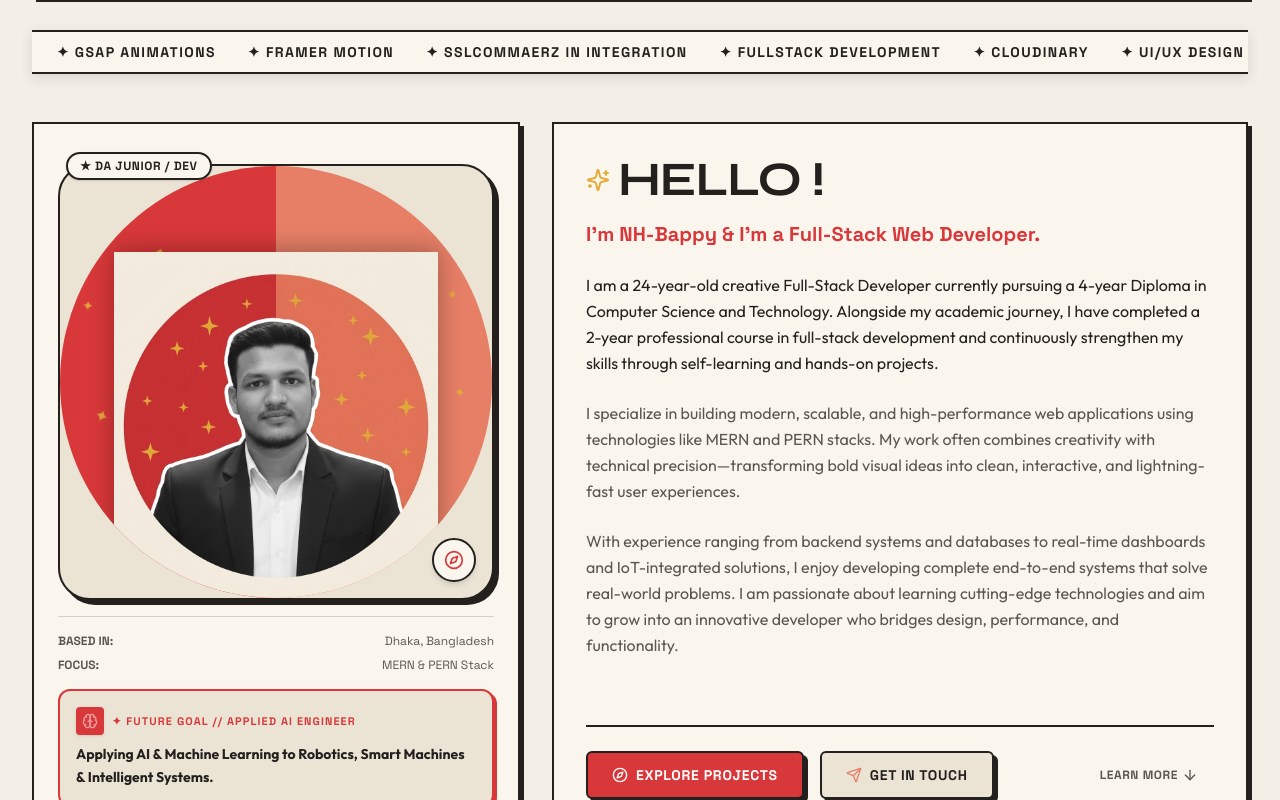
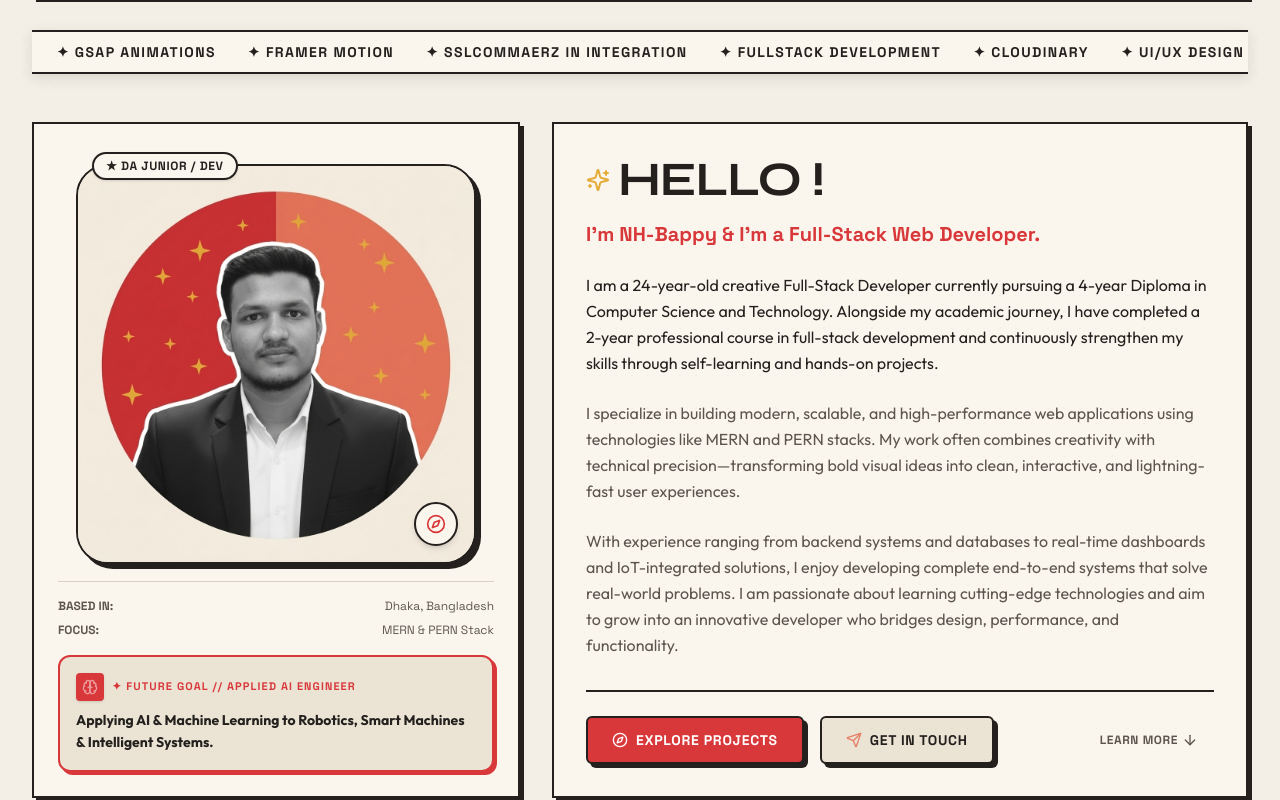
Before and after one commit to NH-Bappy/portfolio, a React (Vite) app: page / in a window 1280 px wide. Shown: the part 688-1488 px from the top of the page. Built offline with nearby package versions, Linux system fonts and the light colour scheme; the HTML template or start-up script is replaced by a standard one.

Commit message:
feat(hero): replace profile picture with user uploaded image and clean up avatar frame

```diff
--- a/src/components/Hero.jsx
+++ b/src/components/Hero.jsx
@@ -105,54 +105,23 @@ export default function Hero() {
           >
             <div className="retro-card p-5 sm:p-6 flex-1 flex flex-col justify-between relative group">
 
-              {/* Illustration Avatar (Exact Retro Poster Style) */}
-              <div className="relative my-4 w-full max-w-[360px] sm:max-w-[420px] lg:max-w-[450px] mx-auto flex flex-col items-center justify-center">
+              {/* Illustration Avatar Frame */}
+              <div className="relative my-4 w-full max-w-[340px] sm:max-w-[380px] lg:max-w-[400px] aspect-square mx-auto flex flex-col items-center justify-center">
 
                 {/* Top-Left Badge */}
-                <div className="absolute -top-3 left-2 z-20">
+                <div className="absolute -top-3 left-2 sm:left-4 z-20">
                   <span className="px-3 py-1 bg-[var(--color-card)] text-[var(--color-text-main)] border-2 border-[var(--color-border)] rounded-full font-tech font-bold text-[10px] sm:text-xs uppercase tracking-wider shadow-sm flex items-center gap-1">
                     ★ DA JUNIOR / DEV
                   </span>
                 </div>
 
-                {/* Outer Cream Card Box */}
-                <div className="relative w-full rounded-[24px] sm:rounded-[32px] border-2 border-[var(--color-border)] bg-[var(--color-card-secondary)] shadow-[5px_5px_0px_var(--color-border)] overflow-hidden">
-
-                  {/* Inner Split Circle with Sparkles */}
-                  <div className="relative w-full aspect-square rounded-full overflow-hidden m-0">
-
-                    {/* Split Background: Left = Crimson, Right = Salmon */}
-                    <div className="absolute inset-0 flex">
-                      <div className="w-1/2 h-full bg-[var(--color-accent-crimson)]" />
-                      <div className="w-1/2 h-full bg-[var(--color-accent-salmon)]" />
-                    </div>
-
-                    {/* Scattered Gold Sparkle Stars */}
-                    <div className="absolute inset-0 pointer-events-none">
-                      <span className="absolute top-[12%] left-[10%] text-[var(--color-accent-yellow)] text-lg animate-star-pulse">✦</span>
-                      <span className="absolute top-[30%] left-[5%] text-[var(--color-accent-yellow)] text-sm animate-star-pulse" style={{ animationDelay: '0.4s' }}>✦</span>
-                      <span className="absolute top-[55%] left-[8%] text-[var(--color-accent-yellow)] text-base animate-star-pulse" style={{ animationDelay: '0.8s' }}>✦</span>
-                      <span className="absolute top-[72%] left-[15%] text-[var(--color-accent-yellow)] text-xs animate-star-pulse" style={{ animationDelay: '1.2s' }}>✦</span>
-                      <span className="absolute top-[18%] left-[22%] text-[var(--color-accent-yellow)] text-xs animate-star-pulse" style={{ animationDelay: '0.6s' }}>✦</span>
-                      <span className="absolute top-[42%] left-[18%] text-[var(--color-accent-yellow)] text-sm animate-star-pulse" style={{ animationDelay: '1s' }}>✦</span>
-                      <span className="absolute top-[10%] right-[10%] text-[var(--color-accent-yellow)] text-base animate-star-pulse" style={{ animationDelay: '0.2s' }}>✦</span>
-                      <span className="absolute top-[28%] right-[8%] text-[var(--color-accent-yellow)] text-xs animate-star-pulse" style={{ animationDelay: '0.9s' }}>✦</span>
-                      <span className="absolute top-[50%] right-[6%] text-[var(--color-accent-yellow)] text-sm animate-star-pulse" style={{ animationDelay: '0.5s' }}>✦</span>
-                      <span className="absolute top-[68%] right-[14%] text-[var(--color-accent-yellow)] text-lg animate-star-pulse" style={{ animationDelay: '1.3s' }}>✦</span>
-                      <span className="absolute top-[20%] right-[22%] text-[var(--color-accent-yellow)] text-base animate-star-pulse" style={{ animationDelay: '0.7s' }}>✦</span>
-                      <span className="absolute top-[38%] right-[20%] text-[var(--color-accent-yellow)] text-xs animate-star-pulse" style={{ animationDelay: '1.5s' }}>✦</span>
-                    </div>
-
-                    {/* Profile Photo - smaller inside circle */}
-                    <div className="absolute inset-0 flex items-end justify-center">
-                      <img
-                        src="/profile.png"
-                        alt="Profile"
-                        className="w-[75%] h-[80%] object-cover object-top transition-transform duration-500 group-hover:scale-105"
-                        style={{ filter: 'drop-shadow(0 -2px 12px rgba(0,0,0,0.3))' }}
-                      />
-                    </div>
-                  </div>
+                {/* Outer Card Box Rendering Profile Image */}
+                <div className="relative w-full h-full rounded-[24px] sm:rounded-[32px] border-2 border-[var(--color-border)] bg-[var(--color-card-secondary)] overflow-hidden shadow-[5px_5px_0px_var(--color-border)] flex items-center justify-center">
+                  <img
+                    src="/profile.png"
+                    alt="Profile"
+                    className="w-full h-full object-cover transition-transform duration-500 group-hover:scale-105"
+                  />
 
                   {/* Bottom-Right Compass Badge */}
                   <div className="absolute bottom-3 right-3 sm:bottom-4 sm:right-4 bg-[var(--color-card)] p-2 sm:p-2.5 rounded-full border-2 border-[var(--color-border)] shadow-md z-10 flex items-center justify-center">
```
Also changed, not shown: public/profile.png.
